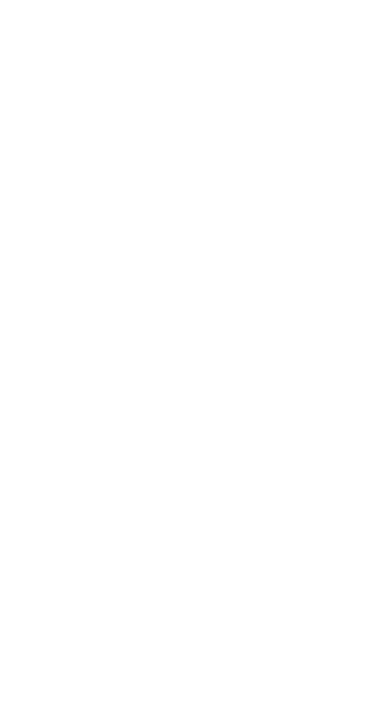
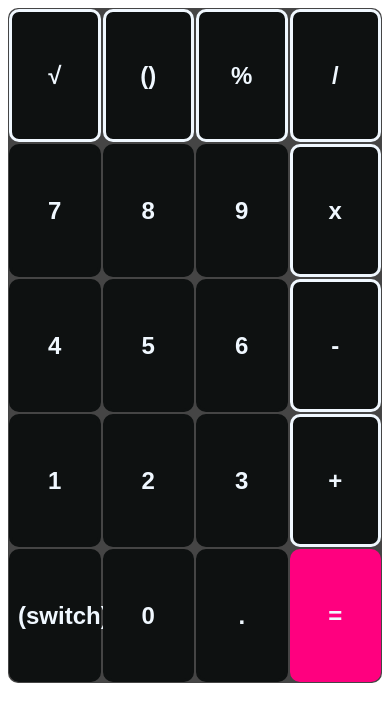
Before and after one commit to Yash-002/Scientific-calculator, a plain HTML site: page index.html in a window 390 px wide. Drawn offline with Linux system fonts and the light colour scheme.

Commit message:
Responsive btn-container.

```diff
--- a/index.html
+++ b/index.html
@@ -6,5 +6,28 @@
     <title>Document</title>
     <link rel="stylesheet" href="style.css" />
   </head>
-  <body></body>
+  <body>
+    <div class="btn-container">
+      <button class="btn operator">√</button>
+      <button class="btn operator">()</button>
+      <button class="btn operator">%</button>
+      <button class="btn operator">/</button>
+      <button class="btn">7</button>
+      <button class="btn">8</button>
+      <button class="btn">9</button>
+      <button class="btn operator">x</button>
+      <button class="btn">4</button>
+      <button class="btn">5</button>
+      <button class="btn">6</button>
+      <button class="btn operator">-</button>
+      <button class="btn">1</button>
+      <button class="btn">2</button>
+      <button class="btn">3</button>
+      <button class="btn operator">+</button>
+      <button class="btn">(switch)</button>
+      <button class="btn">0</button>
+      <button class="btn">.</button>
+      <button class="btn ans">=</button>
+    </div>
+  </body>
 </html>
--- a/style.css
+++ b/style.css
@@ -36,7 +36,7 @@
     background-color: #454545;
     border-radius: 10px;
     display: grid;
-    grid-template-columns: repeat(4, 1fr);
+    grid-template-columns: repeat(4, 25%);
     grid-template-rows: repeat(5, 1fr);
     min-height: 80vh;
     width: 100%;
@@ -49,7 +49,7 @@
     border: 3px solid #0e1111;
     color: aliceblue;
     cursor: pointer;
-    font-size: 1rem;
+    font-size: 1.5rem;
     font-weight: 600;
     margin: 1px;
 }
```
Also changed, not shown: components/btn-container.html (+1 -1 lines).
